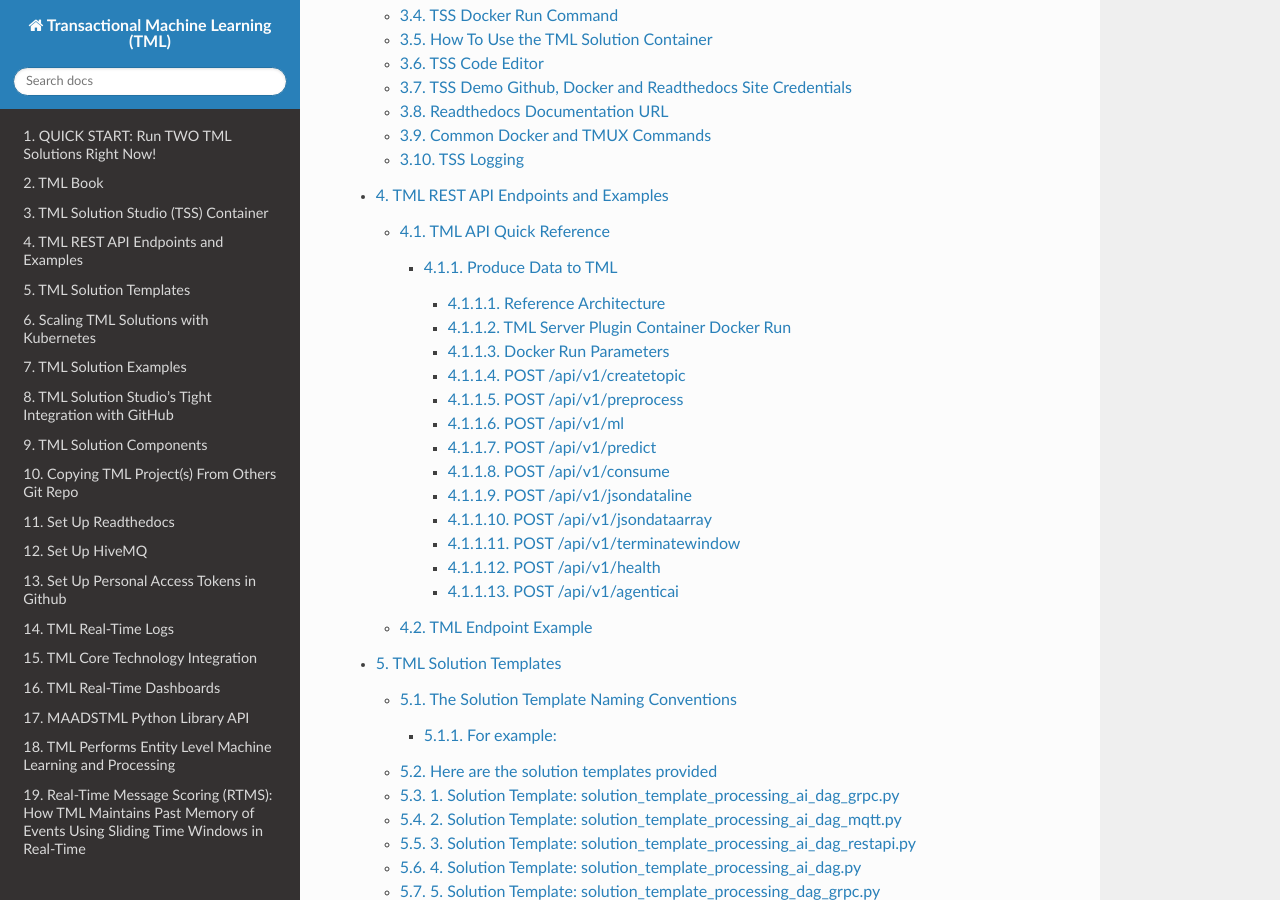
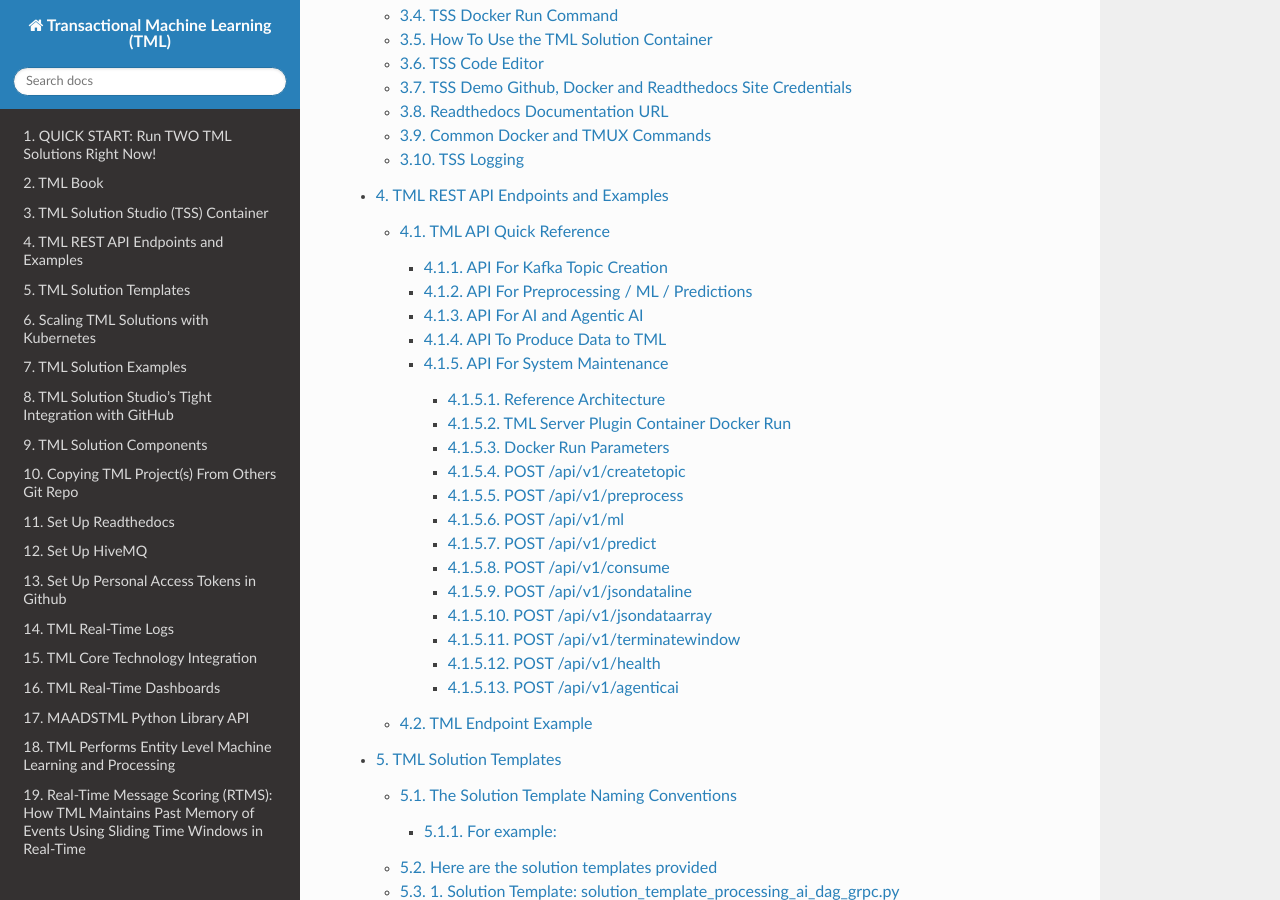
Before and after one commit to smaurice101/readthedocs, a Sphinx documentation site: the page built from docs/source/index.rst, in a window 1280 px wide and 900 px high, scrolled down 5563 px. Built offline with Sphinx 7.4.7 and the Read the Docs theme 3.1.0, drawn with Linux system fonts in a browser that asks for light colours; pages that are not in the unit, such as notebooks, are missing from menus; some of the changed text lies outside the part shown.

Commit message:
Update tmlapi.rst

```diff
--- a/docs/source/tmlapi.rst
+++ b/docs/source/tmlapi.rst
@@ -9,18 +9,32 @@
 
 **API Endpoints Summary:**
 
+API For Kafka Topic Creation
+"""""""""""""""""""
+
 - ``POST /api/v1/createtopic`` - [`click <https://tml.readthedocs.io/en/latest/tmlapi.html#post-api-v1-createtopic>`_] Create Kafka topics (`topics`, `numpartitions`) → 200,400
+
+API For Preprocessing / ML / Predictions
+"""""""""""""""""""
+
 - ``POST /api/v1/preprocess`` - [`click <https://tml.readthedocs.io/en/latest/tmlapi.html#post-api-v1-preprocess>`_] Data preprocessing (`step=4|4c`, `rawdatatopic`) → 200,400
 - ``POST /api/v1/ml`` - [`click <https://tml.readthedocs.io/en/latest/tmlapi.html#post-api-v1-ml>`_] Train ML models (`step=5`, `trainingdatafolder`) → 200,400
 - ``POST /api/v1/predict`` - [`click <https://tml.readthedocs.io/en/latest/tmlapi.html#post-api-v1-predict>`_] Run predictions (`step=6`, `pathtoalgos`) → 200,400
+
+API For AI and Agentic AI
+"""""""""""""""""""
+
 - ``POST /api/v1/ai`` - [`click <https://tml.readthedocs.io/en/latest/tmlapi.html#post-api-v1-ai>`_] Run LLM AI Analysis (`step=9`, `pgpt-model`) → 200,400
 - ``POST /api/v1/agenticai`` - [`click <https://tml.readthedocs.io/en/latest/tmlapi.html#post-api-v1-agenticai>`_] Run Agentic AI Analysis (`step=9b`, `ollama-model`) → 200,400
 - ``POST /api/v1/consume`` - [`click <https://tml.readthedocs.io/en/latest/tmlapi.html#post-api-v1-consume>`_] Consume messages (`topic`, `forwardurl`) → 200,400,500
 
-Produce Data to TML
+API To Produce Data to TML
 """""""""""""""""""
 - ``POST /api/v1/jsondataline`` - [`click <https://tml.readthedocs.io/en/latest/tmlapi.html#post-api-v1-jsondataline>`_] Send single JSON → 200
 - ``POST /api/v1/jsondataarray`` - [`click <https://tml.readthedocs.io/en/latest/tmlapi.html#post-api-v1-jsondataarray>`_] Send JSON array → 200
+
+API For System Maintenance
+"""""""""""""""""""
 - ``POST /api/v1/terminatewindow`` - [`click <https://tml.readthedocs.io/en/latest/tmlapi.html#post-api-v1-teminatewindow>`_] Send JSON array → 200
 - ``POST /api/v1/health`` - [`click <https://tml.readthedocs.io/en/latest/tmlapi.html#post-api-v1-health>`_] Send JSON array → 200
 
```
